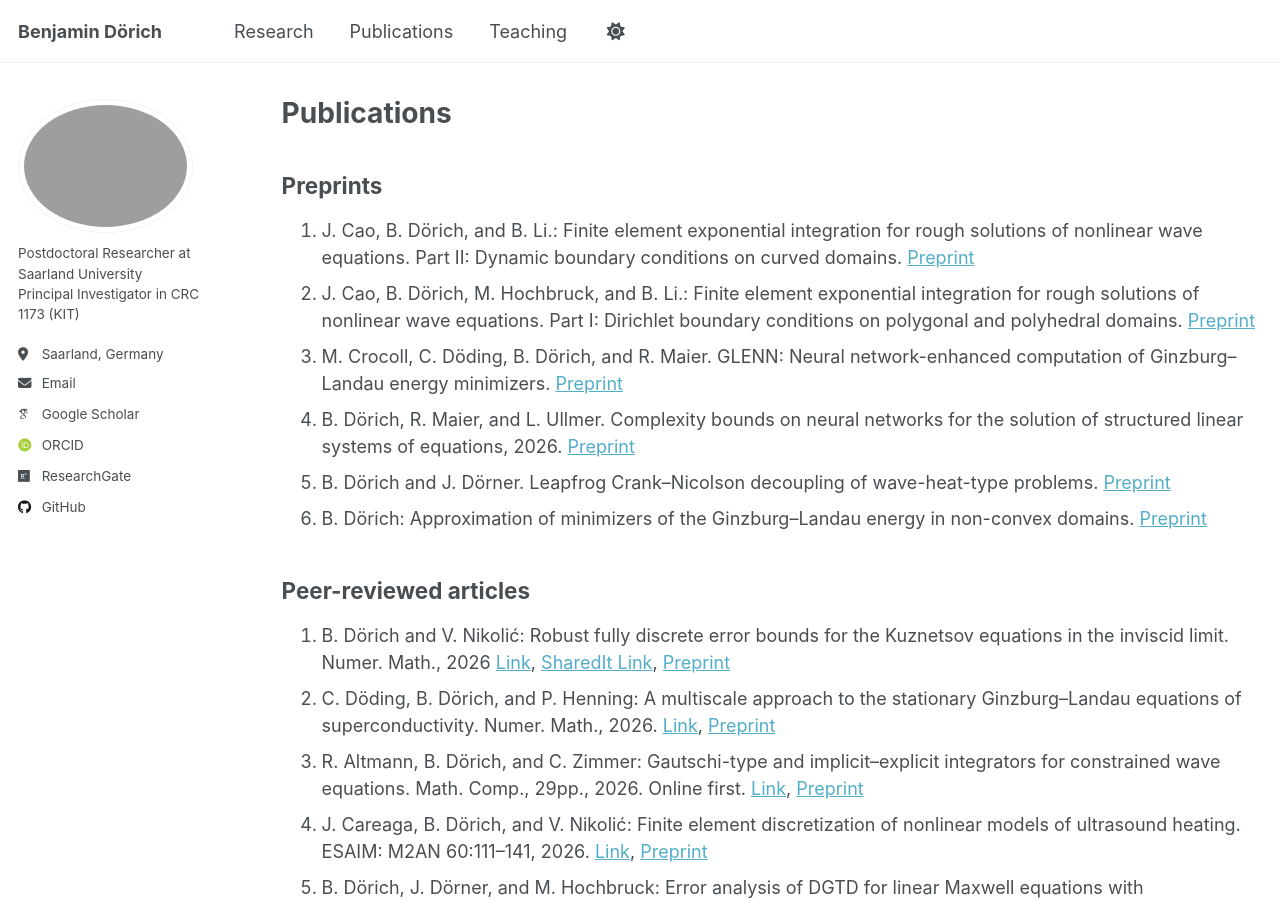
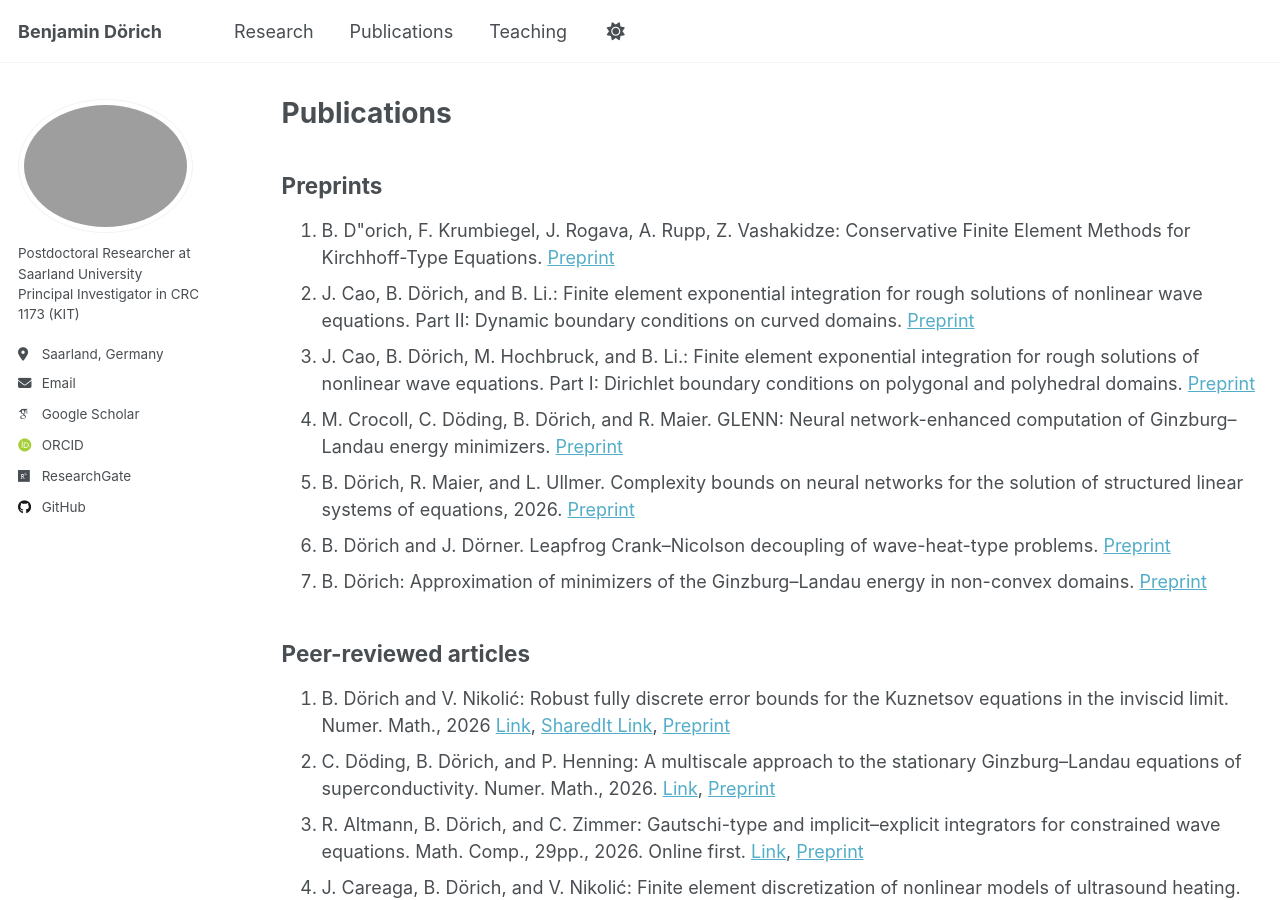
Before and after one commit to BenjaminDoerich/BenjaminDoerich.github.io, a Jekyll site: the page built from _pages/publications.md, in a window 1280 px wide and 900 px high. Built offline with Jekyll 4.4.1, drawn with Linux system fonts in a browser that asks for light colours; some web fonts are replaced; a script that is not in the unit is left out.

Commit message:
Update publications.md

```diff
--- a/_pages/publications.md
+++ b/_pages/publications.md
@@ -12,6 +12,7 @@ redirect_from:
 
 ## Preprints
 
+1. B. D\"orich, F. Krumbiegel, J. Rogava, A. Rupp, Z. Vashakidze: Conservative Finite Element Methods for Kirchhoff-Type Equations. [Preprint](https://arxiv.org/pdf/2610.31487)
 1. J. Cao, B. Dörich, and B. Li.: Finite element exponential integration for rough solutions of nonlinear wave equations. Part II: Dynamic boundary conditions on curved domains. [Preprint](https://www.waves.kit.edu/downloads/CRC1173_Preprint_2026-30.pdf)
 1. J. Cao, B. Dörich, M. Hochbruck, and B. Li.:  Finite element exponential integration for rough solutions of nonlinear wave equations. Part I: Dirichlet boundary conditions on polygonal and polyhedral domains. [Preprint](https://www.waves.kit.edu/downloads/CRC1173_Preprint_2026-29.pdf)
 1. M. Crocoll, C. Döding, B. Dörich, and R. Maier. GLENN: Neural network-enhanced computation of Ginzburg–Landau energy minimizers. [Preprint](https://arxiv.org/abs/2603.19096)
```
